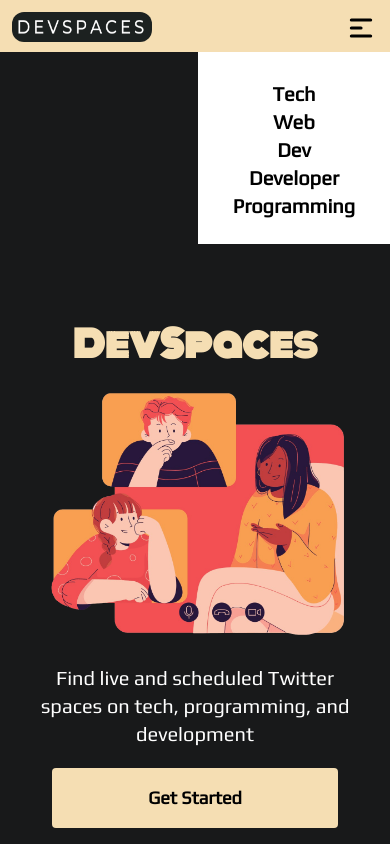
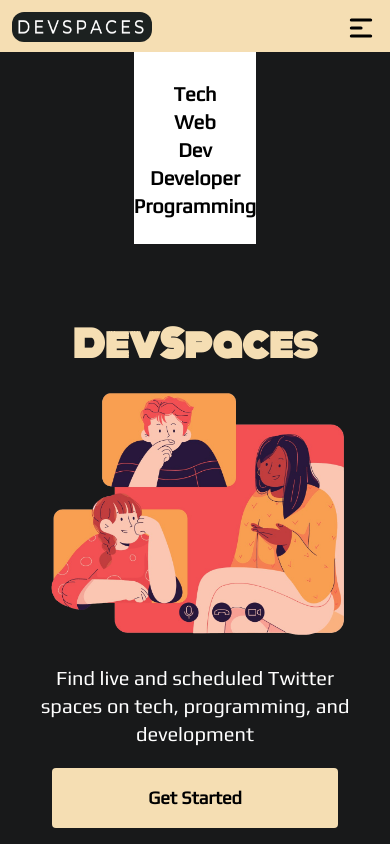
Before and after one commit to ashutosh-mishra4/devspace, a Next.js app: page / in a window 390 px wide. Both pictures are taken after a click on the icon 361 px from the left and 28 px from the top of the page. Shown: the top 844 px of the page. Built offline with nearby package versions, Linux system fonts and the light colour scheme; what supertokens-auth-react would draw is missing.

Commit message:
alignment changed

```diff
--- a/components/header.js
+++ b/components/header.js
@@ -84,8 +84,8 @@ function header() {
         </Link>
         <HiMenuAlt1 onClick={hideShowLinks} className='mr-12 h-8 w-8 hover:cursor-pointer' />
         </div>
-        <div className='flex justify-end'>
-        <ul className={`font-play md:hidden ${ishidden} bg-white h-auto pb-6 w-48 pt-20 flex flex-col items-center text-xl font-black ()`}>
+        <div className='flex justify-center'>
+        <ul className={`font-play md:hidden ${ishidden} bg-white h-auto pb-6 w-auto pt-20 flex flex-col items-center text-xl font-black ()`}>
           <Link href='/tech'>
             <li className='hover:cursor-pointer hover:underline'>
               <a>
```
